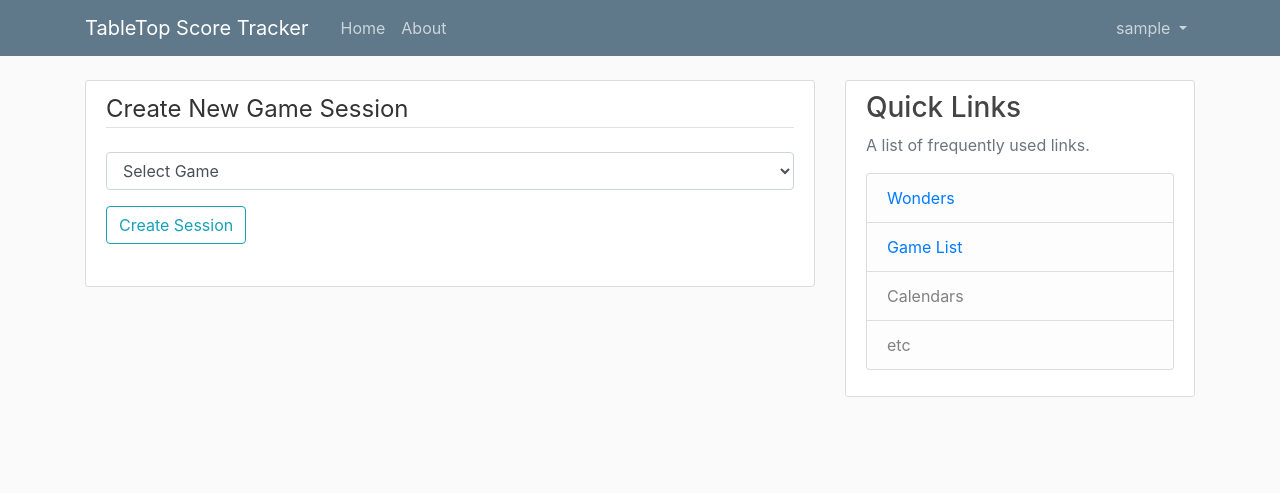
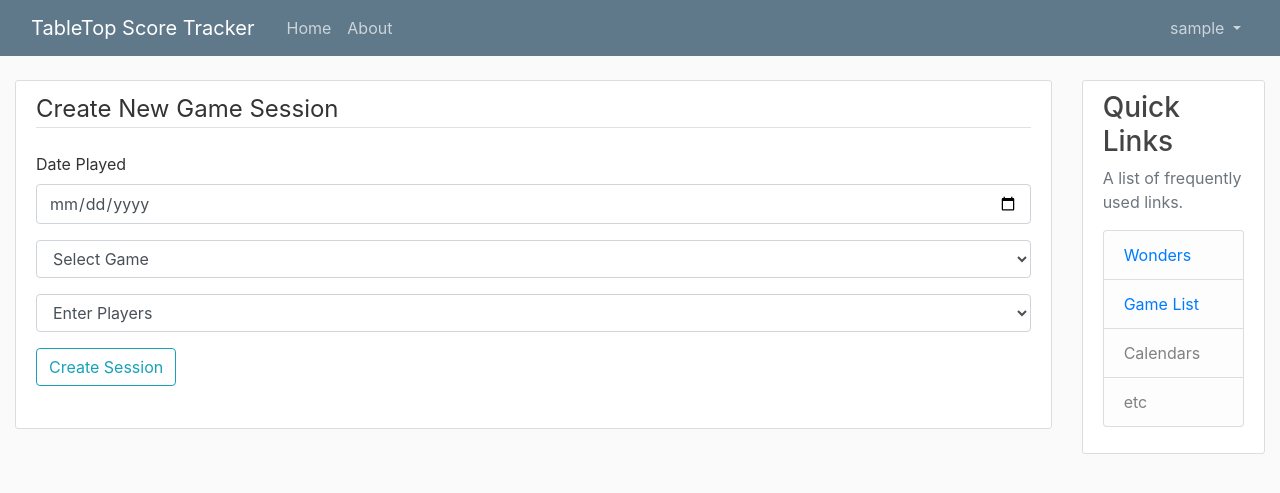
Before and after one commit to pdxcardinal78/bmkgameapp, a Flask app: page /session in a window 1280 px wide. Shown: the top 493 px of the page. Run offline with Flask 2, Linux system fonts and the light colour scheme; the visitor is signed in with stand-in values (Sample User, id 1); data comes from the database, SQL or seed files in the repository; data that the repository does not hold is empty; some libraries are stand-ins or nearby versions.

Commit message:
Finished session route, working on score route

```diff
--- a/gameapp/forms.py
+++ b/gameapp/forms.py
@@ -3,8 +3,9 @@ from flask_wtf.file import FileField, FileAllowed
 from wtforms import StringField, PasswordField, SubmitField, BooleanField, SelectField, IntegerField, TextAreaField
 from wtforms_sqlalchemy.fields import QuerySelectField
 from wtforms.validators import DataRequired, Length, Email, EqualTo, ValidationError
-from gameapp.models import User, Wonder, Game
+from gameapp.models import User, Wonder, Game, Scores
 from flask_login import current_user
+from wtforms.fields.html5 import DateField
 
 
 class RegistrationForm(FlaskForm):
@@ -84,8 +85,10 @@ def game_query():
 
 
 class SessionForm(FlaskForm):
-    game_played = QuerySelectField(query_factory=game_query, allow_blank=True, blank_text='Select Game', get_label='gamename')
-    players = SelectField()
+    choices = [('0', 'Enter Players'), ('1', '1'), ('2', '2'), ('3', '3'), ('4', '4'), ('5', '5'), ('6', '6'), ('7', '7'), ('8', '8'), ('9', '9'), ('10', '10')]
+    dateplayed = DateField('Date Played', format='%Y-%m-%d', validators=[DataRequired()])
+    game_played = QuerySelectField(query_factory=game_query, allow_blank=True, blank_text='Select Game', get_label='gamename', validators=[DataRequired()])
+    players = SelectField('Number of Players', choices=choices, coerce=int)
     submit = SubmitField('Create Session')
 
 
@@ -118,3 +121,27 @@ class GameUpdateForm(FlaskForm):
             game_name = Game.query.filter_by(gamename=game_name.data).first()
             if game_name:
                 raise ValidationError('Game Already Exists')
+
+
+def WonderQuery():
+    return Wonder.query
+
+
+def PlayerQuery():
+    return User.query
+
+
+class ScoresForm(FlaskForm):
+    player = QuerySelectField(query_factory=PlayerQuery, allow_blank=True, blank_text='Select Player', get_label='username')
+    total_score = IntegerField('Total', validators=[DataRequired()])
+    wonder = QuerySelectField(query_factory=WonderQuery, allow_blank=True, blank_text='Select Wonder', get_label='wonder_name')
+    wonder_side = SelectField('Wonder Side', choices=[('A', 'A'), ('B', 'B')])
+    war_score = IntegerField('War Score')
+    gold_score = IntegerField('Gold Score')
+    blue_score = IntegerField('Civic Score')
+    yellow_score = IntegerField('Commerce Score')
+    science_score = IntegerField('Science Score')
+    purple_score = IntegerField('Guild Score')
+    armada_score = IntegerField('Armada Score')
+    leader_city_score = IntegerField('Leader/Cities Score')
+    submit = SubmitField('Save Scores')
--- a/gameapp/routes.py
+++ b/gameapp/routes.py
@@ -1,11 +1,11 @@
 import secrets
 from PIL import Image
 import os
-import datetime
+from datetime import datetime
 from flask import render_template, url_for, flash, redirect, request
 from gameapp import app, bcrypt, mail
 from gameapp.forms import (RegistrationForm, LoginForm, UpdateAccount, RequestResetForm, ResetPasswordForm,
-                           WonderForm, GameForm, GameUpdateForm, SessionForm)
+                           WonderForm, GameForm, GameUpdateForm, SessionForm, ScoresForm)
 from gameapp.models import *
 from flask_login import login_user, current_user, logout_user, login_required
 from flask_mail import Message
@@ -228,9 +228,26 @@ def update_game(game_id):
 @login_required
 def new_session():
     form = SessionForm()
-    if form.validate_on_submit():
-        session = Session(play_date=datetime.datetime.now(), user_id=current_user.id,
-                          game_id=form.game_played.data.id, players=1)
-        db.session.add(session)
-        db.commit()
+    if form.is_submitted():
+        try:
+            #if form.validate_on_submit(): (Validation not working on form.game_played)
+            session = Session(play_date=form.dateplayed.data, user_id=current_user.id,
+                              game_id=form.game_played.data.id, players=form.players.data)
+            db.session.add(session)
+            db.session.commit()
+            flash('This Game Session Has Been Created', 'success')
+            #session_id = Session.query.filter_by(user_id=current_user.id).order_by('-id').first().id
+            #playercount = Session.query.filter_by(user_id=current_user.id).order_by('-id').first().players
+            return redirect(url_for('score')), session.id, session.players
+        except:
+            flash('Game Session Was Not Created, Please select a game.', 'danger')
+            return redirect(url_for('new_session'))
     return render_template('new_session.html', title='Create Game Instance', form=form)
+
+
+@app.route("/score", methods=['GET', 'POST'])
+@login_required
+def score():
+    form = ScoresForm()
+    players = 2
+    return render_template('score.html', title='Enter Scores', form=form, playercount=players)
--- a/gameapp/templates/layout.html
+++ b/gameapp/templates/layout.html
@@ -19,7 +19,7 @@
 <body>
     <header class="site-header">
       <nav class="navbar navbar-expand-md navbar-dark bg-steel fixed-top">
-        <div class="container">
+        <div class="container-fluid">
           <a class="navbar-brand mr-4" href="/">TableTop Score Tracker</a>
           <button class="navbar-toggler" type="button" data-toggle="collapse" data-target="#navbarToggle" aria-controls="navbarToggle" aria-expanded="false" aria-label="Toggle navigation">
             <span class="navbar-toggler-icon"></span>
@@ -54,9 +54,9 @@
         </div>
       </nav>
     </header>
-    <main role="main" class="container">
+    <main role="main" class="container-fluid">
       <div class="row">
-        <div class="col-md-8">
+        <div class="col-md-10">
           {% with messages = get_flashed_messages(with_categories=true) %}
             {% if messages %}
                 {% for category, message in messages %}
@@ -68,7 +68,7 @@
           {% endwith %}
           {% block content %}{% endblock %}
         </div>
-        <div class="col-md-4">
+        <div class="col-md-2">
           <div class="content-section">
             <h3>Quick Links</h3>
             <p class='text-muted'>A list of frequently used links.
--- a/gameapp/templates/new_session.html
+++ b/gameapp/templates/new_session.html
@@ -7,9 +7,23 @@
             <fieldset class="form-group">
                 <legend class="border-bottom mb-4">Create New Game Session</legend>
                 <div class="form-group">
+                    {{ form.dateplayed.label(class="form-control-label") }}
+                    {{ form.dateplayed(class="form-control datepicker") }}
+                    <ul>
+                        {% for error in form.dateplayed.errors %}
+                        <li style="color:red;">{{ error }}</li>
+                        {% endfor %}
+                    </ul>
+
                     {{ form.game_played(class="form-control") }}
                     <ul>
                         {% for error in form.game_played.errors %}
+                        <li style="color:red;">{{ error }}</li>
+                        {% endfor %}
+                    </ul>
+                    {{ form.players(class="form-control") }}
+                    <ul>
+                        {% for error in form.players.errors %}
                         <li style="color:red;">{{ error }}</li>
                         {% endfor %}
                     </ul>
```
Also changed, not shown: gameapp/templates/score.html (added, +64 -0 lines), gameapp/static/score_pics/civic.png (added), gameapp/static/score_pics/gold.png (added), gameapp/static/score_pics/leaders.png (added), gameapp/static/score_pics/science.png (added), gameapp/static/score_pics/war.png (added).
